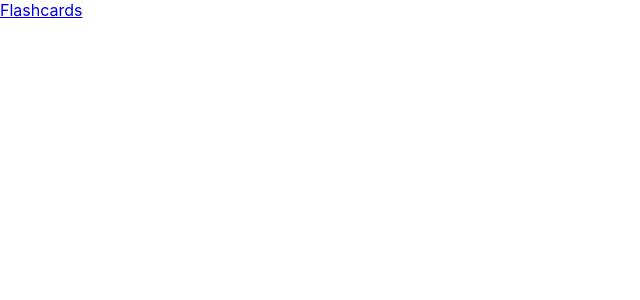
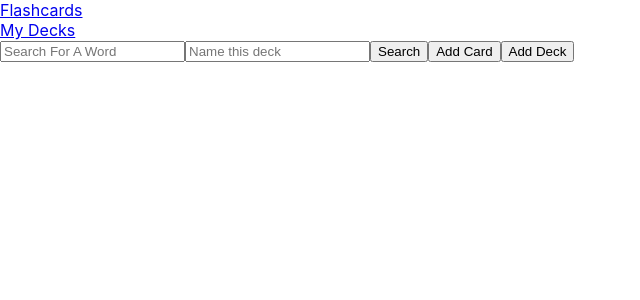
Before and after one commit to mattruder/stretch-tech-flashcards-project, a React (Create React App) app: page /1/edit in a window 1280 px wide. Shown: the top 300 px of the page, without its empty margins (0-640 px from the left). Built offline with nearby package versions, Linux system fonts and the light colour scheme.

Commit message:
Pass deck as props to create deck

```diff
--- a/src/App.tsx
+++ b/src/App.tsx
@@ -66,7 +66,7 @@ class App extends React.Component <{}, State> {
         />
         <Route
           exact path="/create-new-deck"
-          render={() => <CreateDeck addDeck={this.addDeck} />}
+          render={() => <CreateDeck addDeck={this.addDeck} myDeck={undefined} />}
         />
         <Route
             exact path="/:deckname/view-cards"
@@ -77,6 +77,17 @@ class App extends React.Component <{}, State> {
               })
               console.log(deck)
               return <ViewCards deck={deck} />
+            }}
+            />
+        <Route
+            exact path="/:deckname/edit"
+            render={({match}) => {
+              const deckname = match.params.deckname
+              const deck = this.state.allDecks.find((deck) => {
+                return deck.name === deckname
+              })
+              console.log(deck)
+              return <CreateDeck myDeck={deck} addDeck={this.addDeck}/>
             }}
           />
         <Route
--- a/src/CreateDeck.tsx
+++ b/src/CreateDeck.tsx
@@ -5,9 +5,27 @@ import Card from './Card'
 import { textSpanIntersectsWith } from 'typescript';
 import { stringify } from 'querystring';
 
-interface CreateDeckProps {
+interface MyProps {
+  myDeck?: Deck
   addDeck:  (deck : { name: string, cards: {word: string, definition: string }[] }, event)  => void
+
 }
+
+// interface Props {
+//   deck: Deck
+// }
+
+// interface CreateDeckProps {
+//   addDeck:  (deck : { name: string, cards: {word: string, definition: string }[] }, event)  => void
+// }
+
+type Deck = {
+  name: string;
+  cards: Card[]
+}
+
+type Card = {word: string, definition: string}
+
 
 type State = {
   deck: {
@@ -27,8 +45,9 @@ type State = {
   isWord: boolean;
 }
 
-class CreateDeck extends React.Component<CreateDeckProps, State> {
-  constructor(props: CreateDeckProps) {
+
+class CreateDeck extends React.Component<MyProps, State> {
+  constructor(props: MyProps) {
     super(props);
     this.state = {
       deck: {
@@ -44,6 +63,17 @@ class CreateDeck extends React.Component<CreateDeckProps, State> {
       isWord: false
     }
   }
+
+  componentDidMount = () => {
+    if (this.props.myDeck) {
+      this.setState ({
+        deck: this.props.myDeck
+      })
+      console.log(this.state.deck)
+    }
+  }
+
+
 
   addCardToDeck(card, event) {
     event.preventDefault()
```
